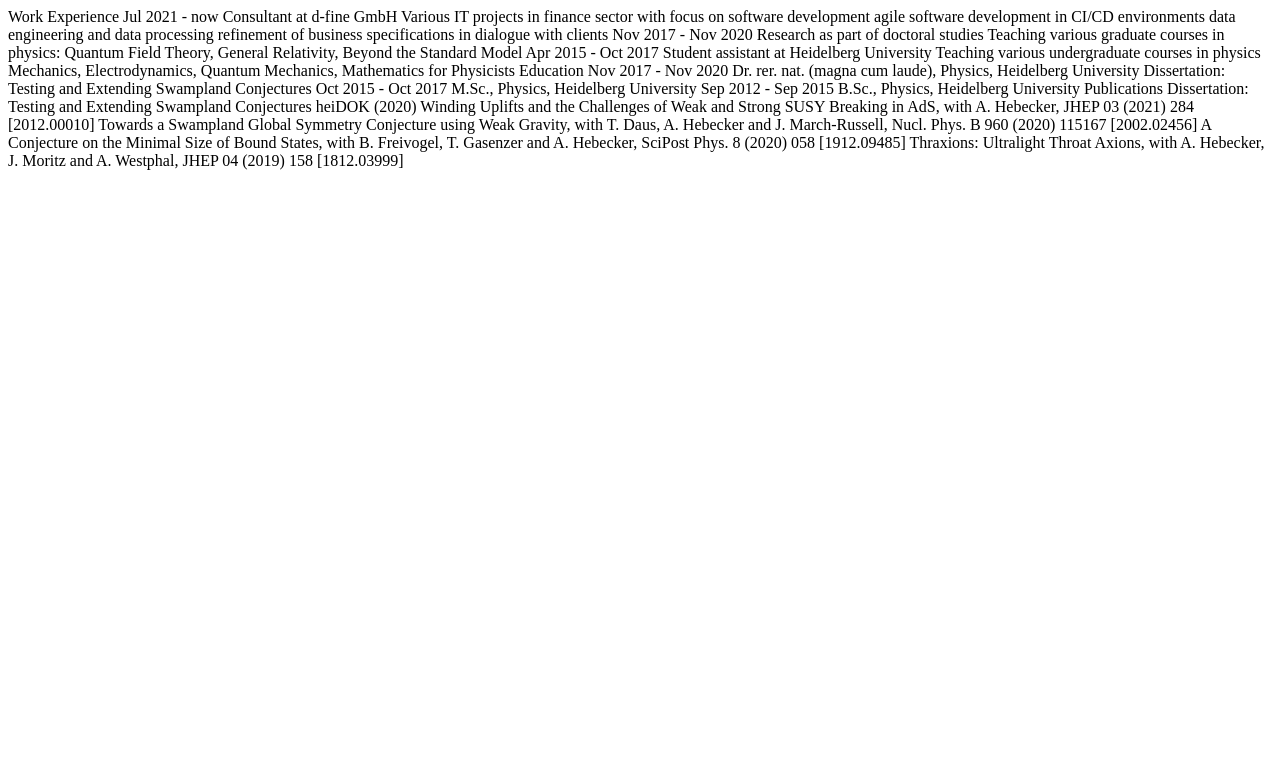
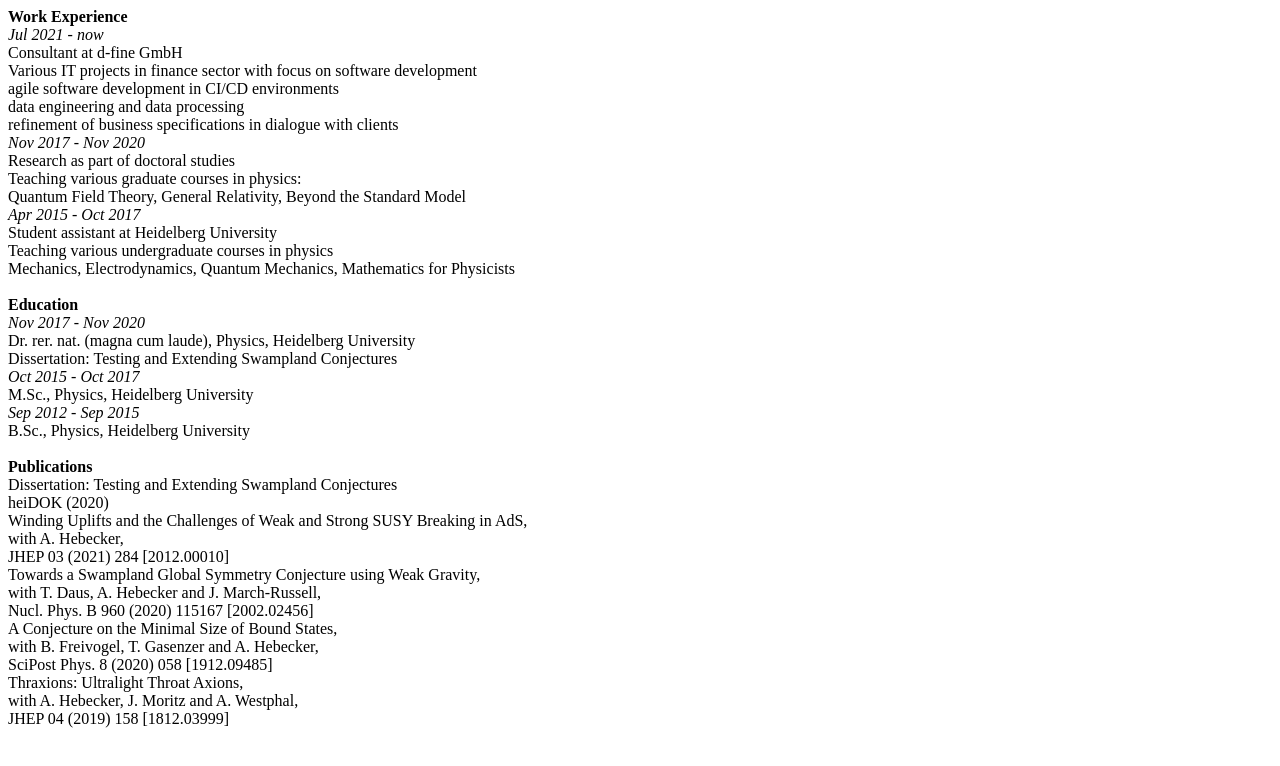
Before and after one commit to sarole93/web, a plain HTML site: page index.html in a window 1280 px wide. Drawn offline with Linux system fonts and the light colour scheme.

Commit message:
Update index.html

```diff
--- a/index.html
+++ b/index.html
@@ -1,48 +1,48 @@
 <!DOCTYPE html>
 <html>
-   <head>
-      <title>Sascha Leonhardt</title>
-   </head>
-   <body>
-Work Experience
-  Jul 2021 - now
-    Consultant at d-fine GmbH
-    Various IT projects in finance sector with focus on software development
-      agile software development in CI/CD environments
-      data engineering and data processing
-      refinement of business specifications in dialogue with clients
-  Nov 2017 - Nov 2020
-     Research as part of doctoral studies
-     Teaching various graduate courses in physics:
-       Quantum Field Theory, General Relativity, Beyond the Standard Model
-  Apr 2015 - Oct 2017
-    Student assistant at Heidelberg University
-    Teaching various undergraduate courses in physics
-      Mechanics, Electrodynamics, Quantum Mechanics, Mathematics for Physicists
-
-Education
-  Nov 2017 - Nov 2020
-     Dr. rer. nat. (magna cum laude), Physics, Heidelberg University
-       Dissertation: Testing and Extending Swampland Conjectures
-  Oct 2015 - Oct 2017
-     M.Sc., Physics, Heidelberg University
-  Sep 2012 - Sep 2015
-     B.Sc., Physics, Heidelberg University
-
-Publications
-  Dissertation: Testing and Extending Swampland Conjectures
-    heiDOK (2020)
-  Winding Uplifts and the Challenges of Weak and Strong SUSY Breaking in AdS,
-    with A. Hebecker,
-    JHEP 03 (2021) 284 [2012.00010]
-  Towards a Swampland Global Symmetry Conjecture using Weak Gravity,
-    with T. Daus, A. Hebecker and J. March-Russell,
-    Nucl. Phys. B 960 (2020) 115167 [2002.02456]
-  A Conjecture on the Minimal Size of Bound States,
-    with B. Freivogel, T. Gasenzer and A. Hebecker,
-    SciPost Phys. 8 (2020) 058 [1912.09485]
-  Thraxions: Ultralight Throat Axions,
-    with A. Hebecker, J. Moritz and A. Westphal,
-    JHEP 04 (2019) 158 [1812.03999]
-   </body>
+    <head>
+        <title>Sascha Leonhardt</title>
+    </head>
+<body>
+    <b>Work Experience</b><br>
+    <i>Jul 2021 - now</i><br>
+    Consultant at d-fine GmbH<br>
+    Various IT projects in finance sector with focus on software development<br>
+    agile software development in CI/CD environments<br>
+    data engineering and data processing<br>
+    refinement of business specifications in dialogue with clients<br>
+    <i>Nov 2017 - Nov 2020</i><br>
+    Research as part of doctoral studies<br>
+    Teaching various graduate courses in physics:<br>
+    Quantum Field Theory, General Relativity, Beyond the Standard Model<br>
+    <i>Apr 2015 - Oct 2017</i><br>
+    Student assistant at Heidelberg University<br>
+    Teaching various undergraduate courses in physics<br>
+    Mechanics, Electrodynamics, Quantum Mechanics, Mathematics for Physicists<br>
+    <br>
+    <b>Education</b><br>
+    <i>Nov 2017 - Nov 2020</i><br>
+    Dr. rer. nat. (magna cum laude), Physics, Heidelberg University<br>
+    Dissertation: Testing and Extending Swampland Conjectures<br>
+    <i>Oct 2015 - Oct 2017</i><br>
+    M.Sc., Physics, Heidelberg University<br>
+    <i>Sep 2012 - Sep 2015</i><br>
+    B.Sc., Physics, Heidelberg University<br>
+    <br>
+    <b>Publications</b><br>
+    Dissertation: Testing and Extending Swampland Conjectures<br>
+    heiDOK (2020)<br>
+    Winding Uplifts and the Challenges of Weak and Strong SUSY Breaking in AdS,<br>
+    with A. Hebecker,<br>
+    JHEP 03 (2021) 284 [2012.00010]<br>
+    Towards a Swampland Global Symmetry Conjecture using Weak Gravity,<br>
+    with T. Daus, A. Hebecker and J. March-Russell,<br>
+    Nucl. Phys. B 960 (2020) 115167 [2002.02456]<br>
+    A Conjecture on the Minimal Size of Bound States,<br>
+    with B. Freivogel, T. Gasenzer and A. Hebecker,<br>
+    SciPost Phys. 8 (2020) 058 [1912.09485]<br>
+    Thraxions: Ultralight Throat Axions,<br>
+    with A. Hebecker, J. Moritz and A. Westphal,<br>
+    JHEP 04 (2019) 158 [1812.03999]<br>
+</body>
 </html>
```
